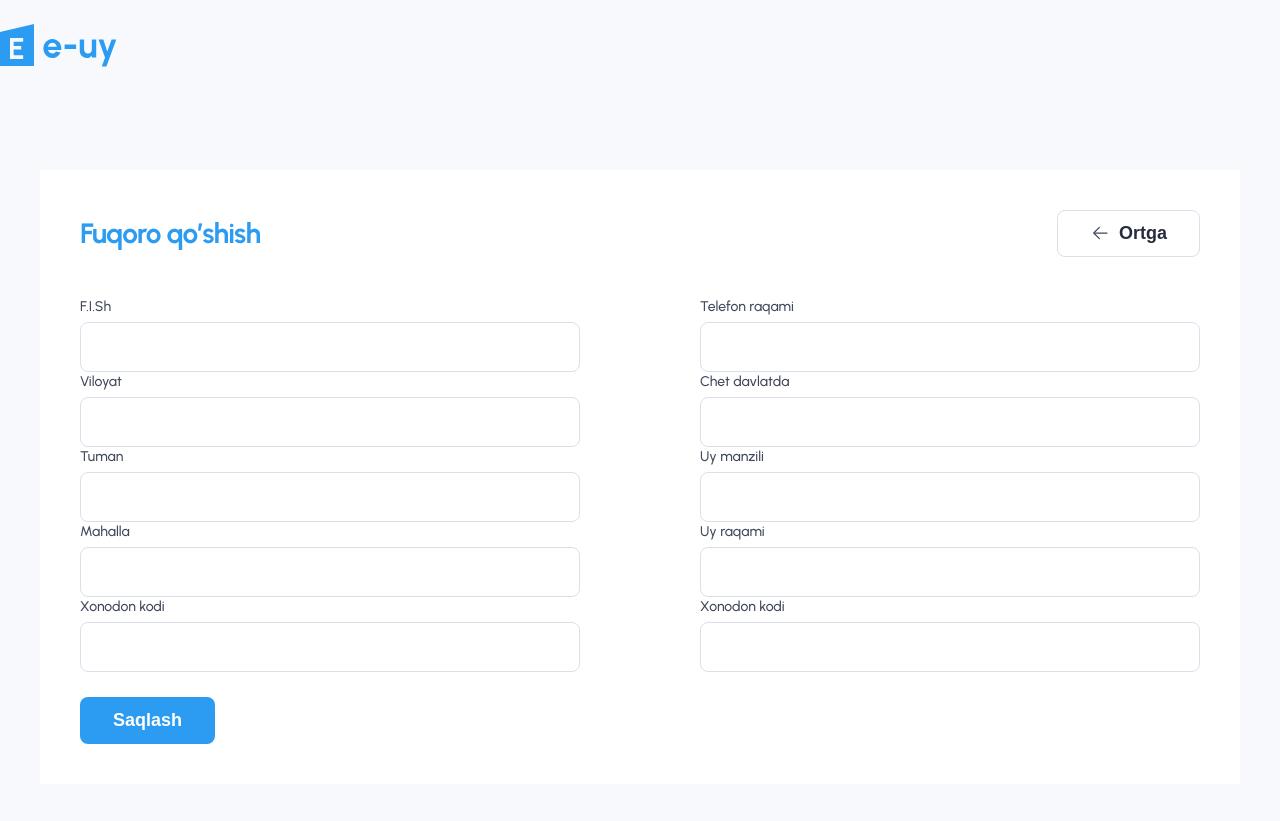
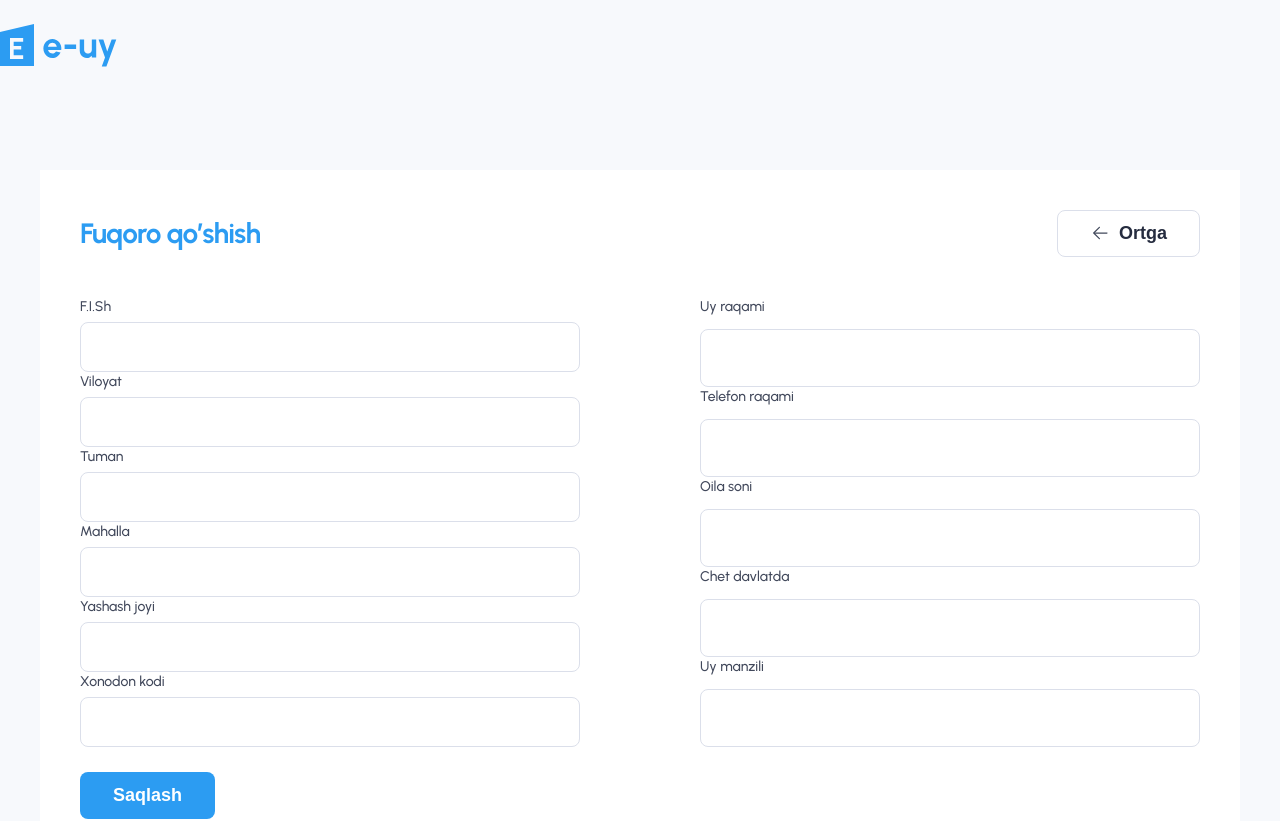
Before and after one commit to mustofaqulov/Elelktron-raqamlash, a React (Vite) app: page /adduser in a window 1280 px wide. Shown: the top 821 px of the page. Built offline with nearby package versions, Linux system fonts and the light colour scheme.

Commit message:
project adduserPage map bugs

```diff
--- a/src/Pages/AdduserPage/Adduserpage.jsx
+++ b/src/Pages/AdduserPage/Adduserpage.jsx
@@ -36,7 +36,6 @@ export function AdduserPage() {
           >
             <img src={MapImg} alt="" />
           </Link>
-          {/* <MapImg /> */}
         </div>
       </div>
     </div>
--- a/src/components/Information/Information.jsx
+++ b/src/components/Information/Information.jsx
@@ -1,6 +1,7 @@
 import { Header } from "../Header/Header";
 import PropTypes from "prop-types";
 import { InputOrg } from "../Inputs/InputOrg/InputOrg";
+
 import "./information.scss";
 
 export function Information({ add, btn, btnError, main, back, time }) {
@@ -34,6 +35,13 @@ export function Information({ add, btn, btnError, main, back, time }) {
       id: 4,
     },
     {
+      name: "Yashash joyi",
+      type: "text",
+      placeholder: "",
+      Only: add,
+      id: 5,
+    },
+    {
       name: "Xonodon kodi",
       type: "text",
       placeholder: "AA 85040703",
@@ -43,36 +51,36 @@ export function Information({ add, btn, btnError, main, back, time }) {
   ];
   const data = [
     {
-      name: "Telefon raqami",
+      name: "Uy raqami",
       type: "number",
-      placeholder: "+998 99 999 99 99",
+      placeholder: "",
       Only: add,
       id: 1,
     },
     {
-      name: "Chet davlatda",
-      placeholder: 0,
+      name: "Telefon raqami",
+      placeholder: +998,
       type: "number",
       Only: add,
       id: 2,
     },
     {
-      name: "Uy manzili",
-      placeholder: "https/...",
+      name: "Oila soni",
+      placeholder: "",
       Only: add,
-      type: "text",
+      type: "number",
       id: 3,
     },
     {
-      name: "Uy raqami",
-      placeholder: "12",
+      name: "Chet davlatda",
+      placeholder: "",
       type: "number",
       Only: add,
       id: 4,
     },
     {
-      name: "Xonodon kodi",
-      placeholder: "249 45454545",
+      name: "Uy manzili",
+      placeholder: "",
       type: "text",
       Only: add,
       id: 5,
--- a/src/components/Inputs/regions.jsx
+++ b/src/components/Inputs/regions.jsx
@@ -3,7 +3,7 @@ import DistrictsJson from "../../JSON/districts.json";
 import VillageJson from "../../JSON/village.json";
 import { useState, useEffect } from "react";
 import { PropTypes } from "prop-types";
-import { Dropdown } from "../Inputs/Dropdown/DropDown";
+import { Dropdown } from "./Dropdown/DropDown";
 
 import "./regions.scss";
 
```
